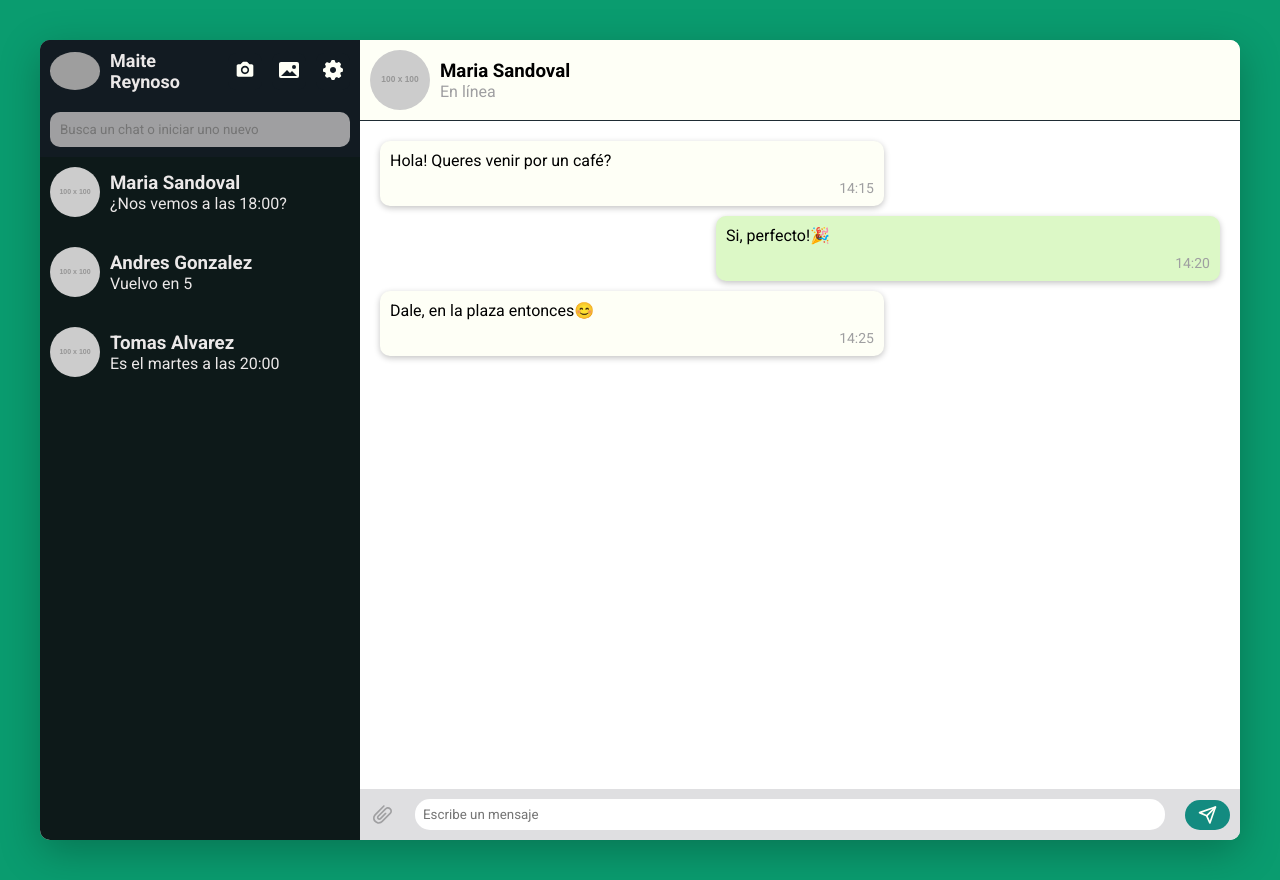
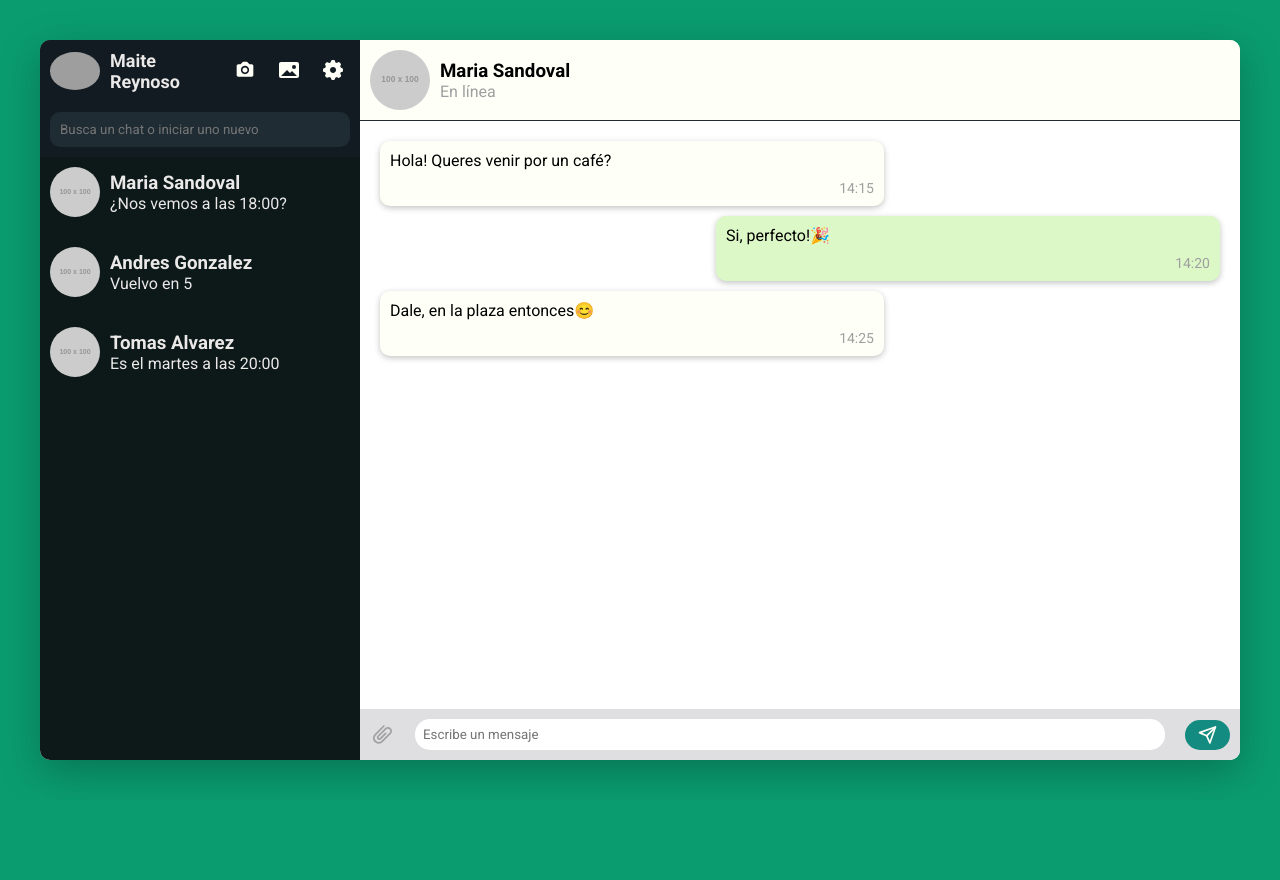
Before and after one commit to mai-vr/proyecto-base-fullstack, a plain HTML site: page index.html in a window 1280 px wide. After the commit the page ends 800 px from the top, so only its background shows below. Drawn offline with Linux system fonts and the light colour scheme; grey boxes are pictures that could not be loaded; placeholder pictures from the web are drawn by us; a web font is replaced by a local one.

Commit message:
add: scroll auto si hay muchos mensajes y acomodo del contenedor general

```diff
--- a/index.html
+++ b/index.html
@@ -63,7 +63,7 @@
         </aside>
         <div class="chat-panel">   <!--Podría ser un article, section o div.-->
             <header class="chat-header">
-                <img src="https://placehold.co/100x100" alt="">
+                <img src="https://placehold.co/100x100" alt="Imagen de perfil de Maria Sandoval">
                 <div>
                     <h3>Maria Sandoval</h3>
                     <p>En línea</p>
--- a/styles/main.css
+++ b/styles/main.css
@@ -30,7 +30,7 @@ body{
     background-color: white;
     display: grid;
     grid-template-columns: 320px 1fr;
-    height: 100vh;
+    height: 90vh;
     overflow: hidden;
     border-radius: 10px;
     box-shadow: 0 12px 40px rgba(0, 0, 0, 0.25);
@@ -97,7 +97,7 @@ aside header{
 }
 
 .search form input{
-    background-color: var(--grey-700);
+    background-color: var(--grey-600);
     width: 100%;
     display: block;
     border: none;
@@ -132,7 +132,7 @@ aside header{
 }
 
 .user-chat:hover{
-    background-color: var(--grey-700);
+    background-color: var(--grey-800);
     cursor: pointer;
     border-left: 3px solid var(--green-300);
 }
@@ -169,7 +169,7 @@ aside header{
     display: flex;
     flex-direction: column;
     gap: 10px;  /* Separar entre elementos flexibles.*/
-    overflow: scroll;
+    overflow-y: auto;
 }
 
 .message{
```
